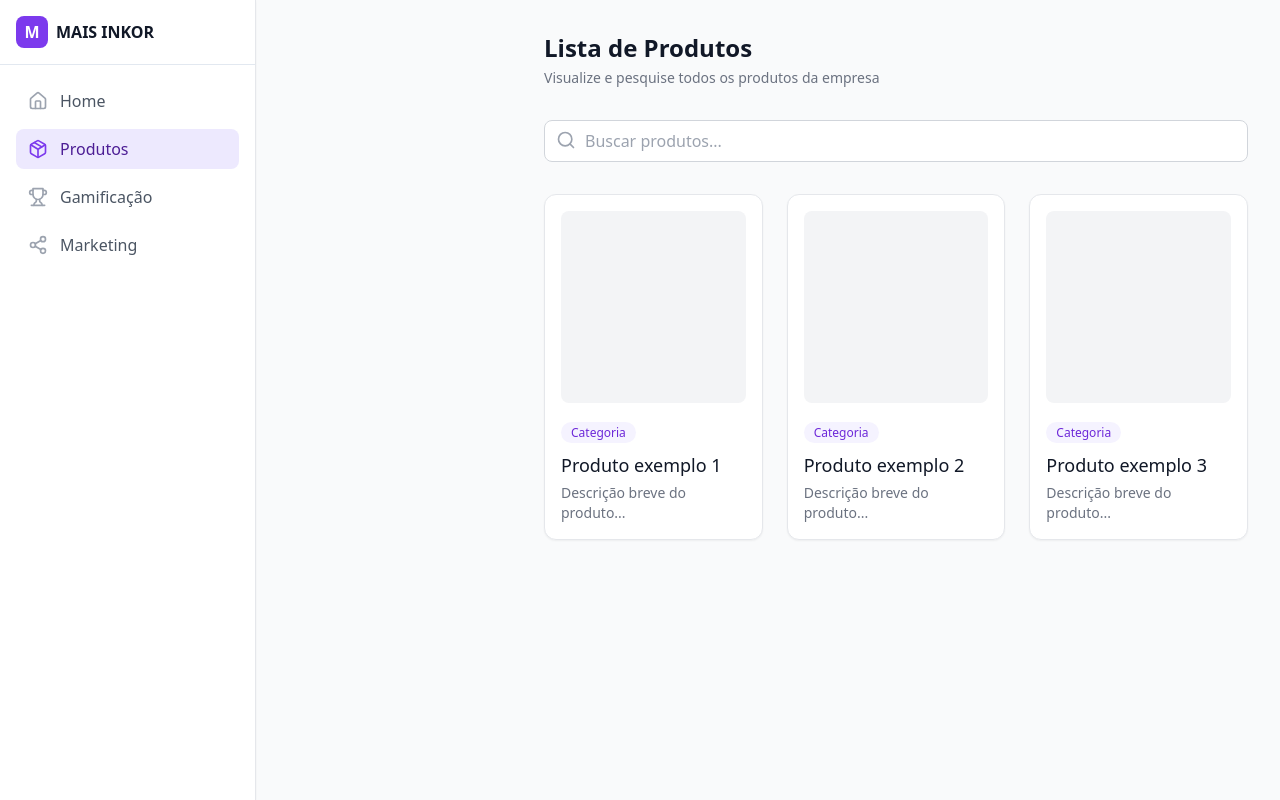
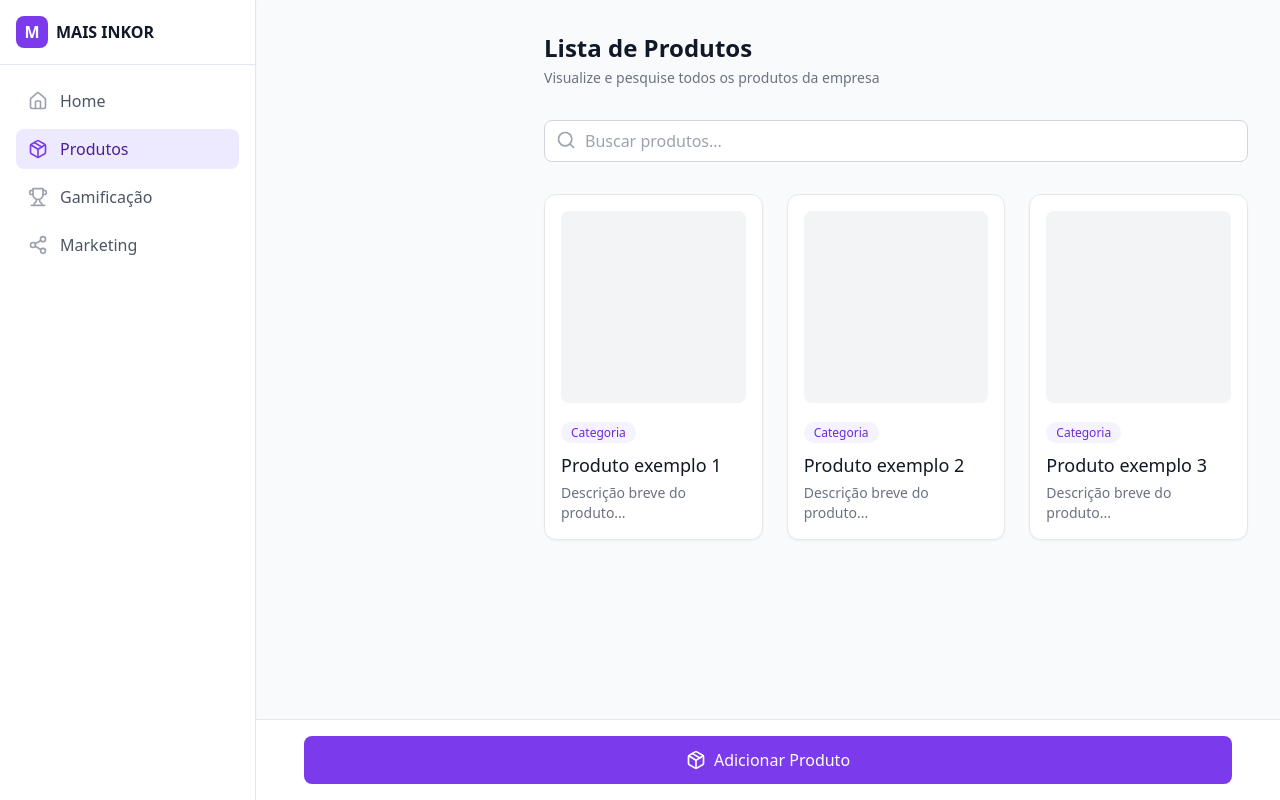
Before and after one commit to beatmakerzinho/mais-inkor-hub, a React (Vite) app: page /produtos in a window 1280 px wide. Built offline with nearby package versions, Linux system fonts and the light colour scheme.

Commit message:
Add bottom navigation menu
Adds a bottom navigation menu, including an admin section for adding elements to each tab.

```diff
--- a/src/components/layout/MainLayout.tsx
+++ b/src/components/layout/MainLayout.tsx
@@ -1,14 +1,45 @@
 
 import { useState } from "react";
-import { Menu, X } from "lucide-react";
+import { Menu, X, Plus, Package, Trophy, Share2 } from "lucide-react";
 import { SideNavigation } from "./SideNavigation";
+import { useLocation } from "react-router-dom";
 
 interface MainLayoutProps {
   children: React.ReactNode;
 }
 
+// This would typically come from an auth system
+const isAdmin = true; // Temporary flag for demonstration
+
 export function MainLayout({ children }: MainLayoutProps) {
   const [isSidebarOpen, setIsSidebarOpen] = useState(false);
+  const location = useLocation();
+
+  const getAddButtonLabel = () => {
+    switch (location.pathname) {
+      case "/produtos":
+        return "Adicionar Produto";
+      case "/gamificacao":
+        return "Criar Missão";
+      case "/marketing":
+        return "Adicionar Material";
+      default:
+        return "Adicionar";
+    }
+  };
+
+  const getAddButtonIcon = () => {
+    switch (location.pathname) {
+      case "/produtos":
+        return <Package className="w-5 h-5" />;
+      case "/gamificacao":
+        return <Trophy className="w-5 h-5" />;
+      case "/marketing":
+        return <Share2 className="w-5 h-5" />;
+      default:
+        return <Plus className="w-5 h-5" />;
+    }
+  };
 
   return (
     <div className="min-h-screen bg-gray-50 font-sans">
@@ -51,12 +82,30 @@ export function MainLayout({ children }: MainLayoutProps) {
         )}
 
         {/* Main content */}
-        <main className="flex-1 lg:ml-64">
+        <main className="flex-1 lg:ml-64 pb-24">
           <div className="container py-8 px-4 sm:px-6 lg:px-8">
             {children}
           </div>
         </main>
       </div>
+
+      {/* Bottom Menu - Only show for admin and on relevant pages */}
+      {isAdmin && location.pathname !== "/" && (
+        <div className="fixed bottom-0 left-0 right-0 p-4 bg-white border-t border-gray-200 lg:left-64 z-40">
+          <div className="container mx-auto px-4 sm:px-6 lg:px-8">
+            <button
+              onClick={() => {
+                // This would typically open a modal or navigate to an add form
+                console.log("Add button clicked:", getAddButtonLabel());
+              }}
+              className="w-full flex items-center justify-center gap-2 bg-mais-600 text-white px-4 py-3 rounded-lg hover:bg-mais-700 transition-colors"
+            >
+              {getAddButtonIcon()}
+              <span className="font-medium">{getAddButtonLabel()}</span>
+            </button>
+          </div>
+        </div>
+      )}
     </div>
   );
 }
```
